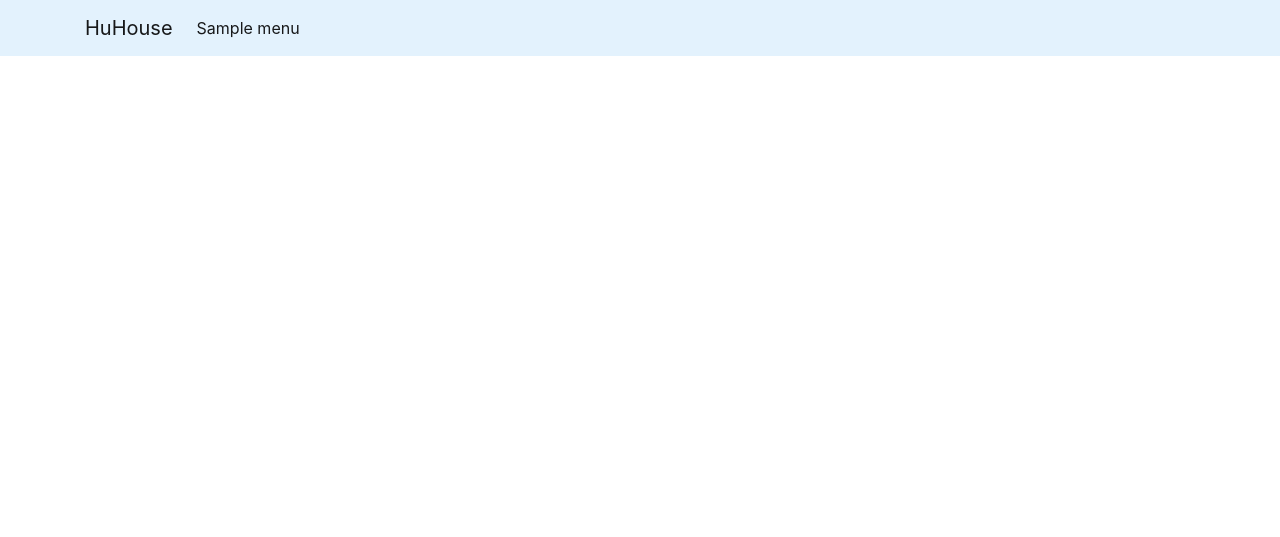
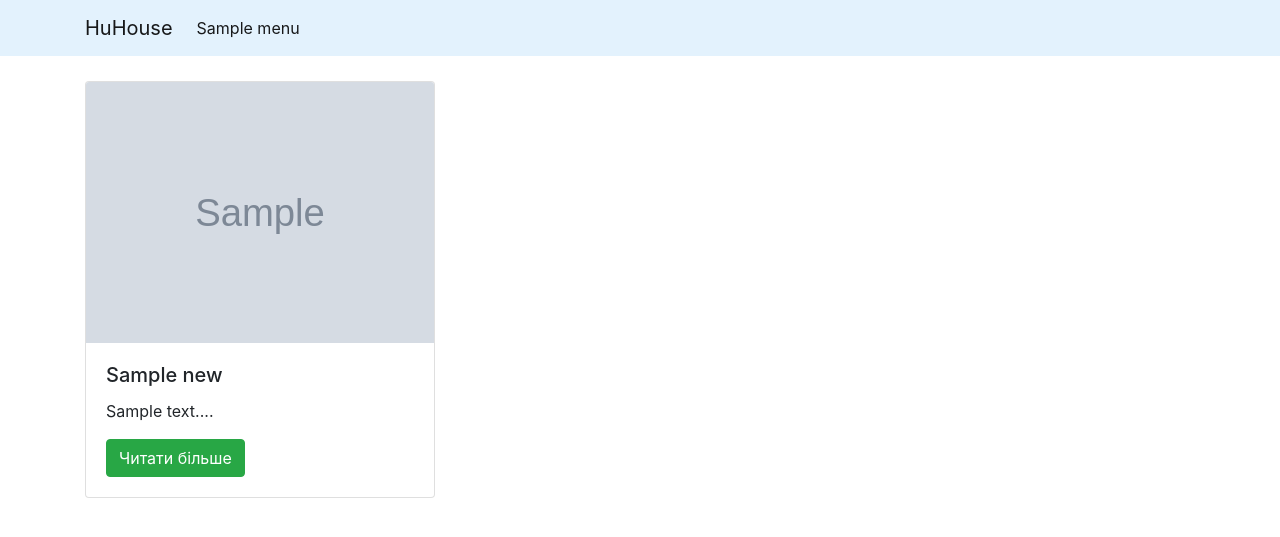
Before and after one commit to TsAndriy/gusrent.local, a PHP site: page / in a window 1280 px wide. Shown: the top 537 px of the page. Run offline with PHP 8.4, Linux system fonts and the light colour scheme; tables that the repository leaves empty or names only in its code hold one stand-in row (values such as "Sample post"); grey boxes marked "Sample" are stand-in pictures.

Commit message:
Add News

```diff
--- a/include/function.php
+++ b/include/function.php
@@ -8,3 +8,10 @@ include('include/db.php');
         $menus = mysqli_fetch_all($result, MYSQLI_ASSOC);
         return $menus;
     }
+    function get_news() {
+        global $conn;
+        $sql = "SELECT * FROM news";
+        $result = mysqli_query($conn, $sql);
+        $news = mysqli_fetch_all($result, MYSQLI_ASSOC);
+        return $news;
+    }
--- a/index.php
+++ b/index.php
@@ -1,7 +1,25 @@
 <?php
     include_once('header.php');
 ?>
-
+    <section class="cards">
+        <div class="container">
+            <div class="row" style="padding-top: 25px">
+                <?php $news = get_news(); ?>
+                <?php foreach ($news as $new):?>
+                    <div class="col">
+                        <div class="card" style="width: 350px;" >
+                            <img src="<?=$new['img']?>" class="card-img-top" alt="Картинка новини">
+                            <div class="card-body">
+                                <h5 class="card-title"><?=$new['title']?></h5>
+                                <p class="card-text"><?=mb_substr($new['content'], 0, 140, 'UTF-8').'...'?></p>
+                                <a href="post.php?post_id=<?=$new['id']?>" class="btn btn-success">Читати більше</a>
+                            </div>
+                        </div>
+                    </div>
+                <?php endforeach; ?>
+            </div>
+        </div>
+    </section>
 <?php
     include_once('footer.php');
 ?>
```
